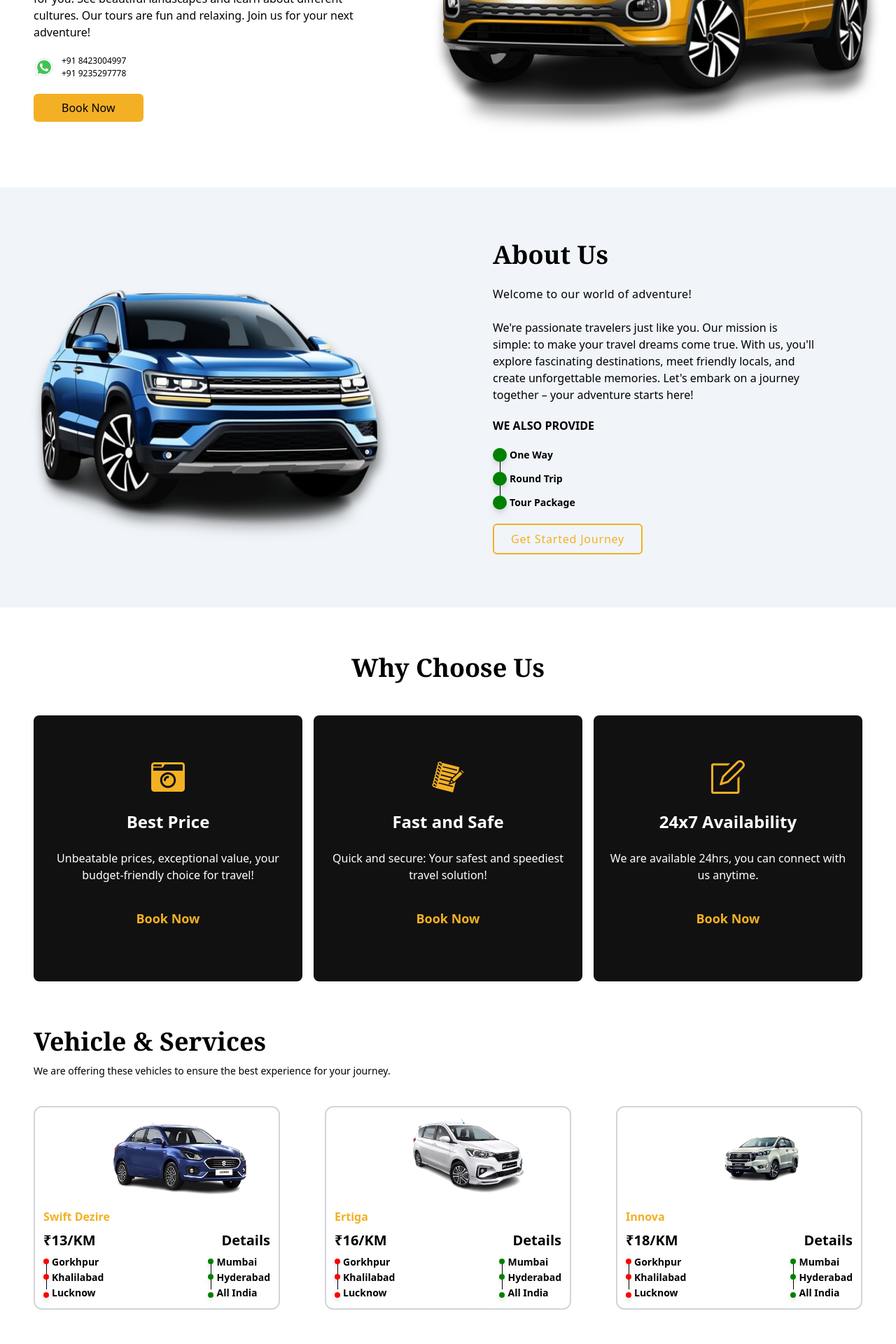
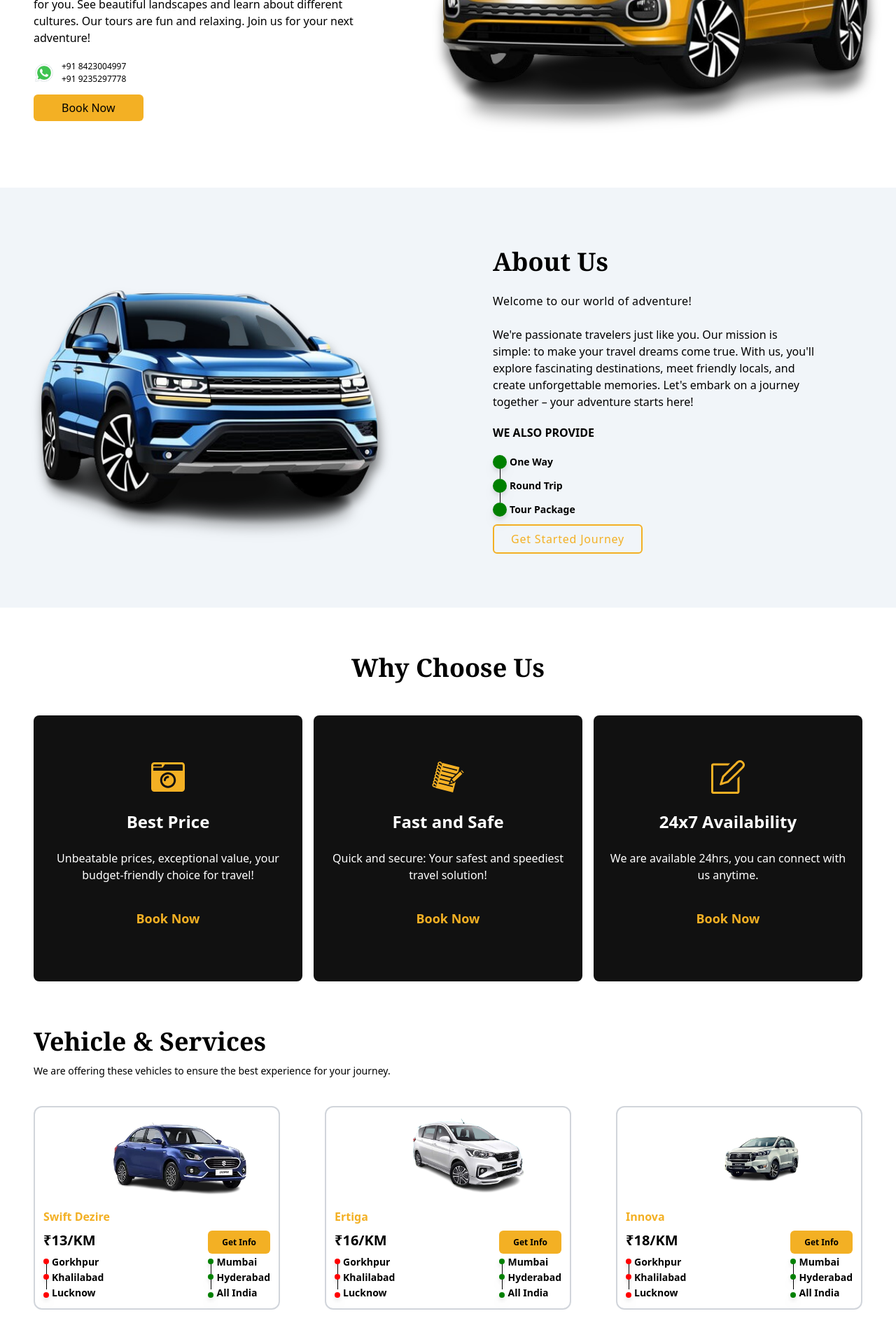
Before and after one commit to thesaty4/tour-travel-portfolio, a React (Vite) app: page / in a window 1280 px wide. Shown: the part 360-2280 px from the top of the page at 70% size. Built offline with nearby package versions, Linux system fonts and the light colour scheme.

Commit message:
adding more information

```diff
--- a/src/App.jsx
+++ b/src/App.jsx
@@ -12,6 +12,7 @@ import AppStoreBanner from "./components/AppStoreBanner/AppStoreBanner";
 import Contact from "./components/Contact/Contact";
 import Testimonial from "./components/Testimonial/Testimonial";
 import Footer from "./components/Footer/Footer";
+import DevInfo from "./components/DevInfo/DevInfo";
 
 const App = () => {
   // dark mode start
@@ -51,6 +52,7 @@ const App = () => {
       <AppStoreBanner />
       <Contact />
       <Footer />
+      <DevInfo/>
     </div>
   );
 };
--- a/src/components/About/About.jsx
+++ b/src/components/About/About.jsx
@@ -1,10 +1,10 @@
 import bmw from '../../assets/bmw1.png';
-import { aboutConfig } from '../constants/pages.const';
+import { aboutConfig, heroPageConfig } from '../constants/pages.const';
 import Tracker from '../shared/Tracker';
 
 const About = () => {
   return (
-    <div className="dark:bg-dark bg-slate-100 sm:min-h-[600px] sm:grid sm:place-items-center duration-300">
+    <div id='about' className="dark:bg-dark bg-slate-100 sm:min-h-[600px] sm:grid sm:place-items-center duration-300">
       <div className="container">
         <div className="grid grid-cols-1 sm:grid-cols-2 place-items-center">
           <div data-aos="slide-right" data-aos-duration="1500">
@@ -37,9 +37,10 @@ const About = () => {
                 labelClass="mt-[0px]"
               />
 
-              <button data-aos="fade-up" className="button-outline">
+              <p>
+              <a data-aos="fade-up" className="button-outline"   href={`tel:${heroPageConfig.contact?.mobile[0]}`}>
                 {aboutConfig.cta.label}
-              </button>
+              </a></p>
             </div>
           </div>
         </div>
--- a/src/components/CarList/CarList.jsx
+++ b/src/components/CarList/CarList.jsx
@@ -1,9 +1,9 @@
-import { carListConfig } from '../constants/pages.const';
+import { carListConfig, heroPageConfig } from '../constants/pages.const';
 import Tracker from '../shared/Tracker';
 
 const CarList = () => {
   return (
-    <div className="pb-24">
+    <div id='service' className="pb-24">
       <div className="container">
         {/* Heading */}
         <h1
@@ -36,7 +36,13 @@ const CarList = () => {
                   <h1 className="text-primary font-semibold">{data.name}</h1>
                   <div className="flex justify-between items-center text-xl font-semibold">
                     <p>{data.price}</p>
-                    <a href="#">Details</a>
+                    <p>
+            <a
+              className=" text-xs rounded-md bg-primary hover:bg-primary/80 transition duration-500 py-2 px-5 text-black"
+              href={`tel:${heroPageConfig.contact?.mobile[0]}`}
+           >
+              Get Info
+            </a></p>
                   </div>
                 </div>
                 <div className="flex justify-between">
@@ -49,9 +55,9 @@ const CarList = () => {
         </div>
         {/* End of car listing */}
         <div className="grid place-items-center mt-8">
-          <button data-aos="fade-up" className="button-outline">
+          <a data-aos="fade-up" className="button-outline"   href={`tel:${heroPageConfig.contact?.mobile[0]}`}>
             Get Started
-          </button>
+          </a>
         </div>
       </div>
     </div>
--- a/src/components/Contact/Contact.jsx
+++ b/src/components/Contact/Contact.jsx
@@ -1,5 +1,5 @@
 import React from 'react';
-import { contactConfig } from '../constants/pages.const';
+import { contactConfig, heroPageConfig } from '../constants/pages.const';
 
 const Contact = () => {
   return (
@@ -16,7 +16,7 @@ const Contact = () => {
             </div>
             <div className="sm:grid sm:place-items-center">
               <a
-                href="#"
+                href={`tel:${heroPageConfig.contact.mobile[0]}`}
                 className="inline-block font-semibold py-2 px-6 bg-primary text-white hover:bg-primary/80 duration-200 tracking-widest uppercase "
               >
                 Contact
--- /dev/null
+++ b/src/components/DevInfo/DevInfo.jsx
@@ -0,0 +1,12 @@
+import React from 'react'
+import Social from '../shared/Social';
+
+const DevInfo = () => {
+    return (
+        <div className="text-center text-gray-500 text-sm">
+            Developed by <a href='https://www.instagram.com/_the.satya' className='text-blue-600'>Satya Mishra </a>&copy; All rights reserved 2024
+        </div>
+    );
+};
+
+export default DevInfo
--- a/src/components/Hero/Hero.jsx
+++ b/src/components/Hero/Hero.jsx
@@ -44,19 +44,18 @@ const Hero = ( ) => {
                 className="w-[30px] h-[30px]"
               /></span>
               <span>
-                {heroPageConfig.contact?.mobile?.map((contact)=><p>{contact}</p>)}
+                {heroPageConfig.contact?.mobile?.map((contact,mKey)=><p key={mKey}>{contact}</p>)}
               </span>
             </p>
-            <button
+            <p>
+            <a
               data-aos="fade-up"
               data-aos-delay="1500"
-              onClick={() => {
-                AOS.refreshHard();
-              }}
-              className="rounded-md bg-primary hover:bg-primary/80 transition duration-500 py-2 px-10 text-black"
-            >
+              className=" rounded-md bg-primary hover:bg-primary/80 transition duration-500 py-2 px-10 text-black"
+              href={`tel:${heroPageConfig.contact?.mobile[0]}`}
+           >
               {heroPageConfig.cta.label}
-            </button>
+            </a></p>
           </div>
         </div>
       </div>
--- a/src/components/Navbar/Navbar.jsx
+++ b/src/components/Navbar/Navbar.jsx
@@ -13,7 +13,7 @@ export const Navlinks = [
   {
     id: 2,
     name: "CARS",
-    link: "/#cars",
+    link: "/#service",
   },
   {
     id: 1,
@@ -23,7 +23,7 @@ export const Navlinks = [
   {
     id: 1,
     name: "BOOKING",
-    link: "/#booking",
+    link: "/#contact",
   },
 ];
 const Navbar = ({ theme, setTheme }) => {
--- a/src/components/Services/Services.jsx
+++ b/src/components/Services/Services.jsx
@@ -1,6 +1,7 @@
 import { FaCameraRetro } from "react-icons/fa";
 import { GiNotebook } from "react-icons/gi";
 import { SlNote } from "react-icons/sl";
+import { heroPageConfig } from "../constants/pages.const";
 
 const skillsData = [
   {
@@ -34,7 +35,6 @@ const skillsData = [
 const Services = () => {
   return (
     <>
-      <span id="about"></span>
       <div className="dark:bg-black dark:text-white py-14 sm:min-h-[600px] sm:grid sm:place-items-center">
         <div className="container">
           <div className="pb-12">
@@ -57,9 +57,8 @@ const Services = () => {
                 <h1 className="text-2xl font-bold">{skill.name}</h1>
                 <p>{skill.description}</p>
                 <a
-                  href={skill.link}
                   className="inline-block text-lg font-semibold py-3 text-primary group-hover:text-black duration-300"
-                >
+                  href={`tel:${heroPageConfig.contact?.mobile[0]}`} >
                  Book Now
                 </a>
               </div>
--- a/src/components/Testimonial/Testimonial.jsx
+++ b/src/components/Testimonial/Testimonial.jsx
@@ -1,6 +1,7 @@
 import React from 'react';
 
 import VishalOwner from '../../assets/owner/vishal-cropped.jpg';
+import { heroPageConfig } from '../constants/pages.const';
 
 const testimonialData = [
   {
@@ -56,6 +57,9 @@ const Testimonial = () => {
                 <p>
                   <p className="text-center text-sm">{skill.subtext}</p>
                   <p className="text-center font-semibold">{skill.name}</p>
+                  <a className="text-center text-sm" href={`tel:${heroPageConfig.contact.mobile[0]}`}>
+                    {heroPageConfig.contact.mobile[0]}
+                  </a>
                 </p>
               </div>
             ))}
--- a/src/components/constants/pages.const.js
+++ b/src/components/constants/pages.const.js
@@ -220,42 +220,46 @@ export const footerConfig = {
     description: 'Mehdawal Bypass Samrat Restaurant, Khalilabad, Sant Kabir Nagar, Uttar Pradesh 272175',
     location: 'Khalilabad, Uttar Pradesh',
   },
-  right: [
-    {
-      label: 'Explore',
-      items: [
-        {
-          title: 'Home',
-          link: '/'
-        },
-        {
-          title: 'About',
-          link: '/about'
-        },
-        {
-          title: 'Services',
-          link: '/services'
-        }
-      ]
-    },
-    {
-      label: 'Contact',
-      items: [
-        {
-          title: 'Phone',
-          link: '/contact/phone'
-        },
-        {
-          title: 'Email',
-          link: '/contact/email'
-        },
-        {
-          title: 'Address',
-          link: '/contact/address'
-        }
-      ]
-    }
-  ]
+  right:{
+    label: 'We Are Available All Over India',
+    description: `Explore the diverse tapestry of India with Shri Ram Tour and Travels! Our journeys span the length and breadth of this enchanting land, offering you a kaleidoscope of experiences from the snow-capped peaks of the Himalayas to the sun-kissed beaches of Goa, from the bustling streets of Delhi to the tranquil backwaters of Kerala. Immerse yourself in the rich history, vibrant culture, and tantalizing cuisine that India has to offer, guided by our knowledgeable experts who ensure every moment is filled with wonder. Join us on an unforgettable adventure and let Shri Ram Tour and Travels be your gateway to the extraordinary beauty of India.`
+  }
+  // right: [
+  //   {
+  //     label: 'Explore',
+  //     items: [
+  //       {
+  //         title: 'Home',
+  //         link: '/'
+  //       },
+  //       {
+  //         title: 'About',
+  //         link: '/about'
+  //       },
+  //       {
+  //         title: 'Services',
+  //         link: '/services'
+  //       }
+  //     ]
+  //   },
+  //   {
+  //     label: 'Contact',
+  //     items: [
+  //       {
+  //         title: 'Phone',
+  //         link: '/contact/phone'
+  //       },
+  //       {
+  //         title: 'Email',
+  //         link: '/contact/email'
+  //       },
+  //       {
+  //         title: 'Address',
+  //         link: '/contact/address'
+  //       }
+  //     ]
+  //   }
+  // ]
 };
 import OwnerCard from "../../assets/owner/card.jpeg";
 export const appStoreBanner = {
--- /dev/null
+++ b/src/components/shared/Social.jsx
@@ -0,0 +1,20 @@
+import React from "react";
+import { FaFacebook, FaInstagram, FaLinkedin } from "react-icons/fa";
+
+const Social = () => {
+  return (
+    <div className="flex items-center gap-3 mt-6">
+      <a href="#">
+        <FaInstagram className="text-3xl hover:text-primary duration-300" />
+      </a>
+      <a href="#">
+        <FaFacebook className="text-3xl hover:text-primary duration-300" />
+      </a>
+      <a href="#">
+        <FaLinkedin className="text-3xl hover:text-primary duration-300" />
+      </a>
+    </div>
+  );
+};
+
+export default Social;
```
Also changed, not shown: src/components/Footer/Footer.jsx (+9 -5 lines), 1 other file (tests, documents, lock files or other folders).
